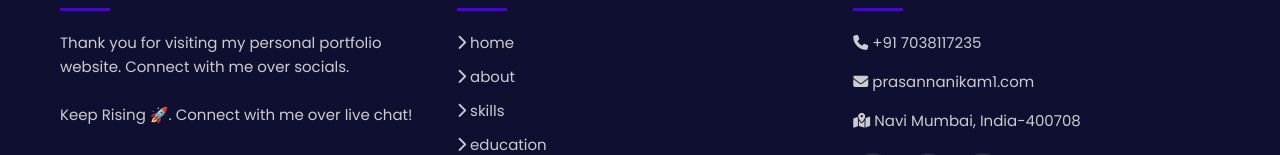
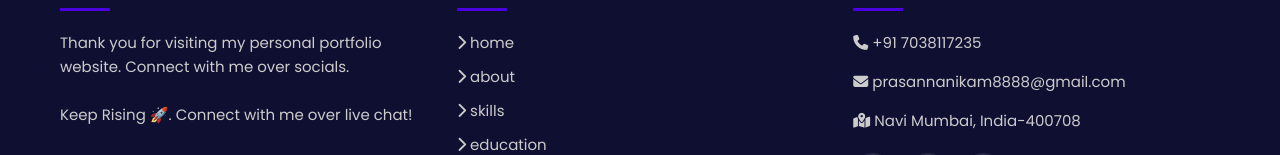
Before and after one commit to prasannanikam/mywebsite, a plain HTML site: page index.html in a window 1280 px wide. Both pictures are taken after typing "Sample", "name@example.com", "5551234", "Sample" into the empty fields and a click on the button "Submit". Shown: the part 5760-5915 px from the top of the page. Drawn offline with nearby package versions, Linux system fonts and the light colour scheme.

Commit message:
Update index.html
gmail

```diff
--- a/index.html
+++ b/index.html
@@ -1216,7 +1216,7 @@
         <div class="box">
           <h3>contact info</h3>
           <p><i class="fas fa-phone"></i> +91 7038117235</p>
-          <p><i class="fas fa-envelope"></i> prasannanikam1.com</p>
+          <p><i class="fas fa-envelope"></i> prasannanikam8888@gmail.com</p>
           <p><i class="fas fa-map-marked-alt"></i> Navi Mumbai, India-400708</p>
           <div class="share">
             <a href="https://www.linkedin.com/in/prasanna-nikam-222912187/" class="fab fa-linkedin" aria-label="LinkedIn" target="_blank"></a>
```
